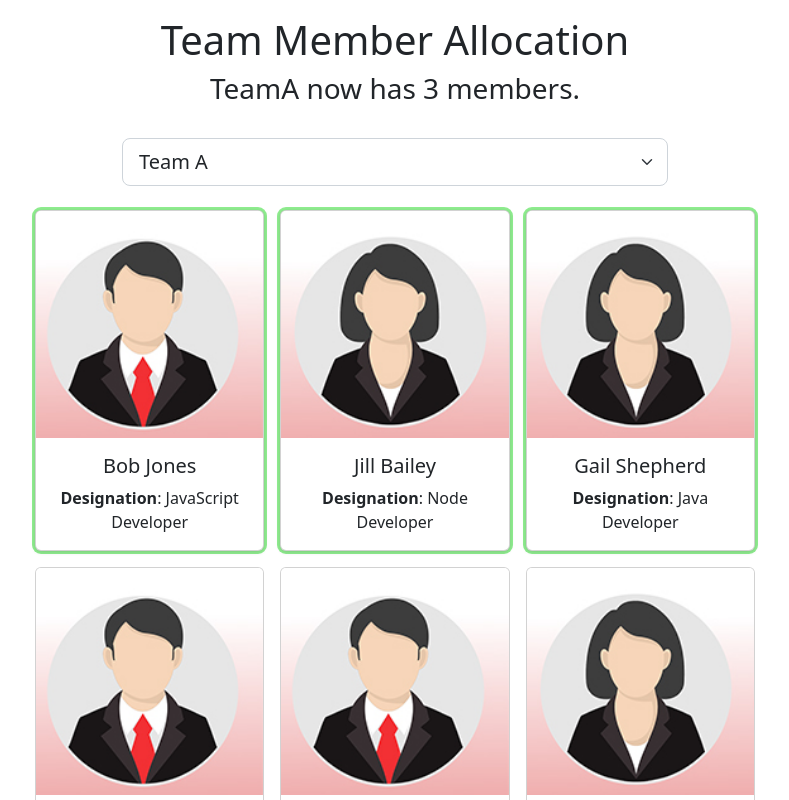
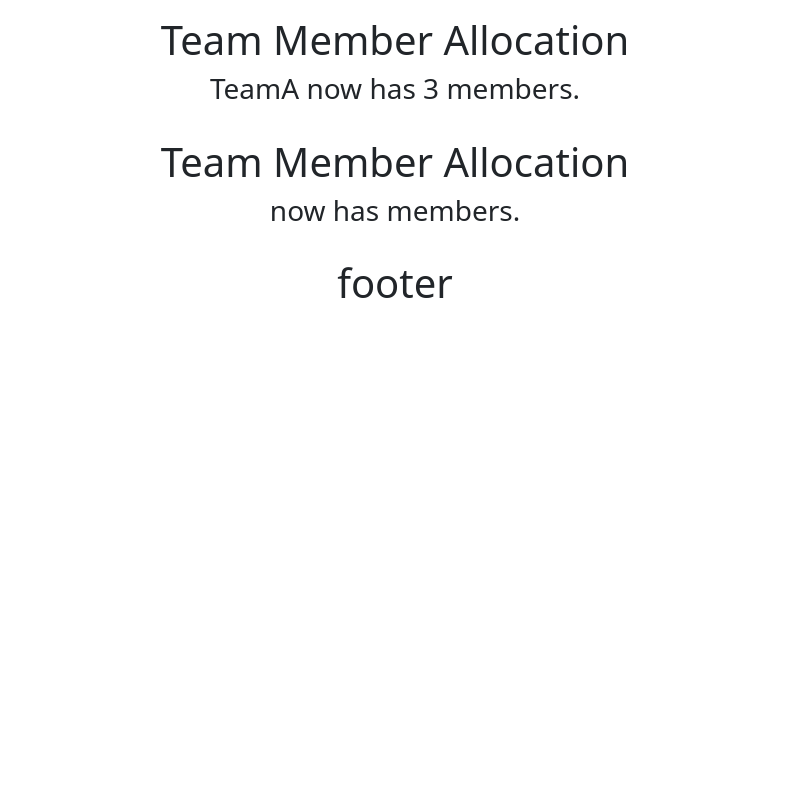
Before and after one commit to Scott-Zeta/Team-Member-Allocation, a React (Vite) app: page /groupMember in a window 1280 px wide. Shown: the top 800 px of the page, without its empty margins (245-1034 px from the left). Built offline with nearby package versions, Linux system fonts and the light colour scheme.

Commit message:
implement router

```diff
--- a/src/App.jsx
+++ b/src/App.jsx
@@ -1,17 +1,18 @@
 import { useState, useEffect } from 'react'
-import{BrowserRouter as Router} from 'react-router-dom'
+import { BrowserRouter as Router, Routes, Route } from 'react-router-dom'
 
 import './App.css'
 import Footer from './Footer'
 import Header from './Header'
 import Employee from './Employee'
+import Groupmember from './GroupMember'
 
 import 'bootstrap/dist/css/bootstrap.min.css';
 
 function App() {
-  const [selectedTeam, setTeam] = useState(JSON.parse(localStorage.getItem('selectedTeam'))||"TeamA")
+  const [selectedTeam, setTeam] = useState(JSON.parse(localStorage.getItem('selectedTeam')) || "TeamA")
 
-  const [employees, setEmployees] = useState(JSON.parse(localStorage.getItem('employeeList'))||[{
+  const [employees, setEmployees] = useState(JSON.parse(localStorage.getItem('employeeList')) || [{
     id: 1,
     fullName: "Bob Jones",
     designation: "JavaScript Developer",
@@ -123,11 +124,14 @@ function App() {
   }
 
   return (
-    <div>
+    <Router>
       <Header countMember={countMember(employees, selectedTeam)} selectedTeam={selectedTeam} />
-      <Employee cardClick={cardClick} employees={employees} selectedTeam={selectedTeam} changeTeam={changeTeam} />
+      <Routes>
+        <Route path='/' element={<Employee cardClick={cardClick} employees={employees} selectedTeam={selectedTeam} changeTeam={changeTeam} />}></Route>
+        <Route path='/groupMember' element={<Groupmember />}></Route>
+      </Routes>
       <Footer />
-    </div>
+    </Router>
   )
 }
 
--- /dev/null
+++ b/src/GroupMember.jsx
@@ -0,0 +1,14 @@
+const groupmember = ({ selectedTeam, countMember }) => {
+  return (
+    <main className="container">
+      <div className="row justify-content-center mt-3 mb-4">
+        <div className="col-8">
+          <h1>Team Member Allocation</h1>
+          <h3>{selectedTeam} now has {countMember} members.</h3>
+        </div>
+      </div>
+    </main>
+  )
+}
+
+export default groupmember;
```
